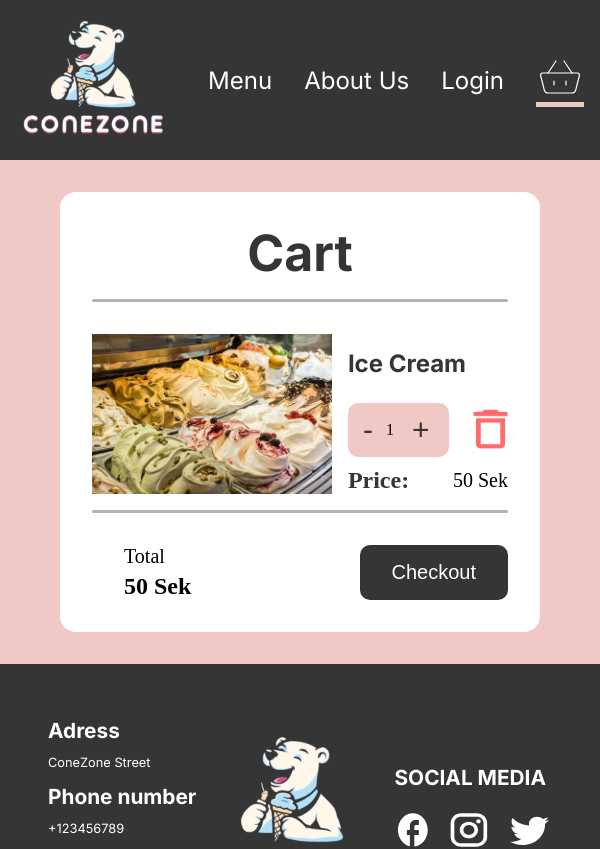
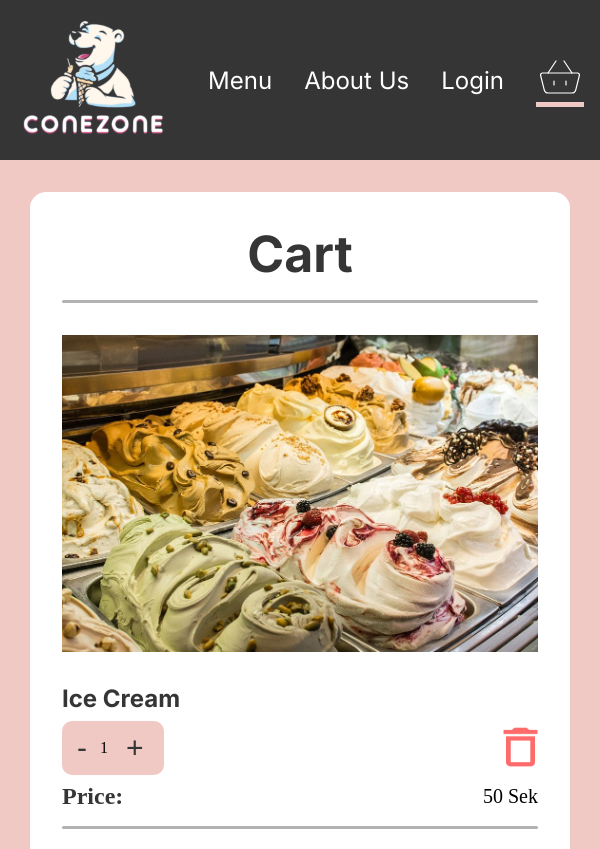
Before and after one commit to NajibMuhammadi/ConeZone, a React (Vite) app in the folder frontend/: page /cart in a window 600 px wide. Shown: the top 849 px of the page. Built offline with nearby package versions, Linux system fonts and the light colour scheme; a web font is replaced by a local one.

Commit message:
klar med responsive också

```diff
--- a/frontend/src/Pages/styles/cartPage.css
+++ b/frontend/src/Pages/styles/cartPage.css
@@ -16,7 +16,6 @@
     font-family: inter, sans-serif;
     font-size: 50px;
     font-weight: 700;
-    line-height: 59px;
     color: var(--black);
     text-align: center;
 }
@@ -33,7 +32,7 @@
 
 .cart__item-container{
     display: flex;
-    gap: 2rem;
+    gap: 1rem;
 }
 
 .cart__item-image{
@@ -133,9 +132,6 @@
     .cart{
         padding: 2rem;
     }
-    .cart__item-container{
-        gap: 1rem;
-    }
     .cart__item-image{
         height: 160px;
     }
@@ -155,4 +151,22 @@
 }
 
 @media (max-width: 600px) {
+    .cart{
+        padding: 2rem;
+        width: 90%;
+    }
+    .cart__item-container{
+        gap: 2rem;
+        flex-direction: column;
+    }
+    .cart__item-image{
+        width: 100%;
+        height: auto;
+    }
+    .cart__item-details{
+        gap: .5rem;
+    }
+    .cart__total{
+        padding-left: 0;
+    }
 }
```
